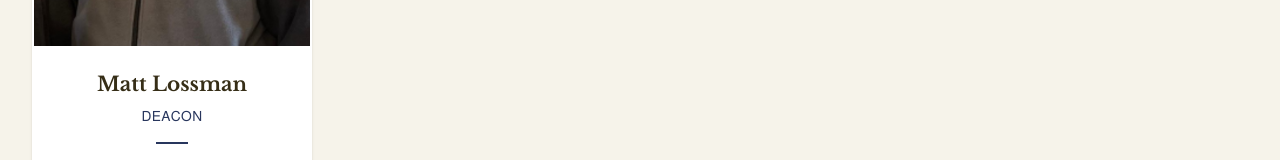
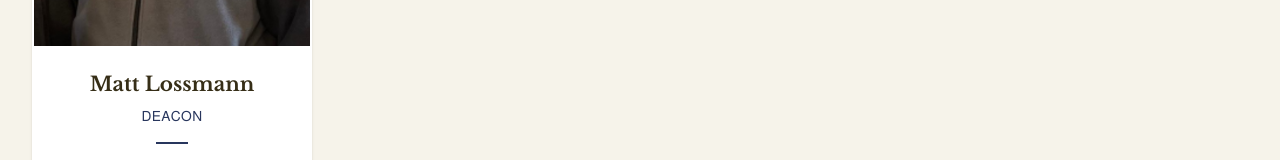
Before and after one commit to Covenant-Community-Church/website, a Next.js app: page /leadership in a window 1280 px wide. Shown: the part 2303-2463 px from the top of the page. Built offline with nearby package versions, Linux system fonts and the light colour scheme.

Commit message:
fixed lossmanN

```diff
--- a/app/leadership/page.tsx
+++ b/app/leadership/page.tsx
@@ -91,7 +91,7 @@ const deacons: Deacon[] = [
     },
     {
         id: 5,
-        name: "Matt Lossman",
+        name: "Matt Lossmann",
         title: "Deacon",
         image: "/leadership/matt-lossman.png",
         bio: "",
```
